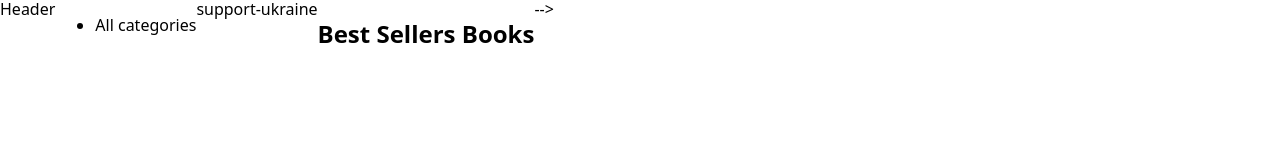
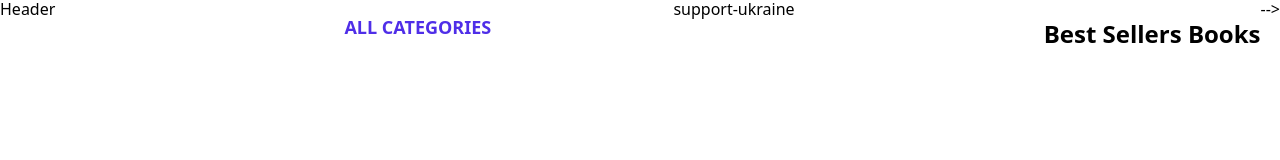
Before and after one commit to JemJoestar/team-10-project-js, a website built with Parcel: page src/index.html in a window 1280 px wide. Built offline with nearby package versions, Linux system fonts and the light colour scheme; no server answers.

Commit message:
add css to categories

```diff
--- a/src/css/categories.css
+++ b/src/css/categories.css
@@ -0,0 +1,48 @@
+.category-list {
+  display: flex;
+  flex-direction: column;
+  gap: 32px;
+  overflow: scroll;
+  list-style: none;
+  height: 228px;
+  width: 335px;
+  overflow: -moz-scrollbars-vertical;
+  overflow-x: hidden;
+}
+
+.category-list::-webkit-scrollbar {
+  width: 8px;
+}
+
+.category-list::-webkit-scrollbar-thumb {
+    background-color: var(--light-scrollbar-color);
+    border-radius: 12px;
+}
+
+@media only screen and (min-width: 768px) {
+  .category-list {
+    height: 472px;
+    width: 337px;
+  }
+}
+
+@media only screen and (min-width: 1440px) {
+  .category-list {
+    width: 356px;
+  }
+}
+
+.category {
+  font-size: 18px;
+  line-height: 1.33;
+  font-weight: 400;
+  color: var(--gray-text-color);
+  white-space: nowrap;
+  width: 100%;
+}
+
+.category.selected {
+  text-transform: uppercase;
+  color: var(--main-accent-color);
+  font-weight: 700;
+}
--- a/src/css/common.css
+++ b/src/css/common.css
@@ -1 +1,30 @@
 @import '~node_modules/modern-normalize/modern-normalize.css';
+
+:root{
+    --main-accent-color: #4F2EE8;
+    --gray-text-color: rgba(17, 17, 17, 60%);
+    --light-scrollbar-color: #E0E0E0;
+}
+
+.side-spot{
+    display: flex;
+    flex-direction: column;
+    gap: 40px;
+    justify-content: center;
+    margin: 0 auto;
+}
+
+@media only screen and (min-width: 768px) {
+  .side-spot {
+    flex-direction: row;
+    gap: 32px;
+  }
+}
+
+@media only screen and (min-width: 1440px) {
+  .side-spot {
+    flex-direction: column;
+    gap: 86px;
+    justify-content: start;
+  }
+}
--- a/src/index.html
+++ b/src/index.html
@@ -11,12 +11,15 @@
     <div class="main-container">
       <!-- Хедер -->
       <include src="./partials/header/header.html"></include>
+      <div class="side-spot">
+        <!-- Список категорій -->
+        <include src="./partials/categories/categories.html"></include>
 
-      <!-- Список категорій -->
-      <include src="./partials/categories/categories.html"></include>
-
-      <!-- Список фондів / Support Ukraine -->
-      <include src="./partials/support-ukraine/support-ukraine.html"></include>
+        <!-- Список фондів / Support Ukraine -->
+        <include
+          src="./partials/support-ukraine/support-ukraine.html"
+        ></include>
+      </div>
 
       <!-- Сторінка Home - Best Sellers Book -->
       <!-- <include src="./partials/home/home.html"></include> -->
--- a/src/partials/categories/categories.js
+++ b/src/partials/categories/categories.js
@@ -60,7 +60,7 @@ function createBookListMarcup(books) {
   return books
     .map(({ _id, author, title, book_image }) => {
       return `<li class="book-card">
-        <img data-id="${_id}" src="${book_image}" alt="${title} cover" width="150">
+        <img data-id="${_id}" src="${book_image}" alt="${title} cover" >
         <h2>${title}</h2>
         <p>${author}</p>
       </li>`;
```
